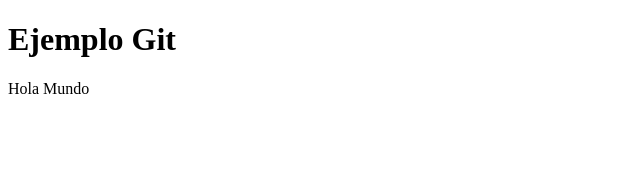
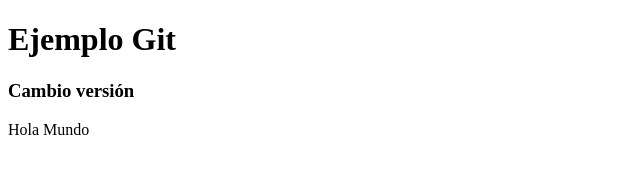
Before and after one commit to ignaciofy/Clase-Git-EIT, a plain HTML site: page index.html in a window 1280 px wide. Shown: the whole page, without its empty margins (0-640 px from the left). Drawn offline with Linux system fonts and the light colour scheme.

Commit message:
Agrego titulo al index

```diff
--- a/index.html
+++ b/index.html
@@ -5,6 +5,7 @@
 </head>
 <body>
 	<h1>Ejemplo Git</h1>
+	<h3>Cambio versión</h3>
 	<div>
 		<span>Hola Mundo</span>
 	</div>
```
